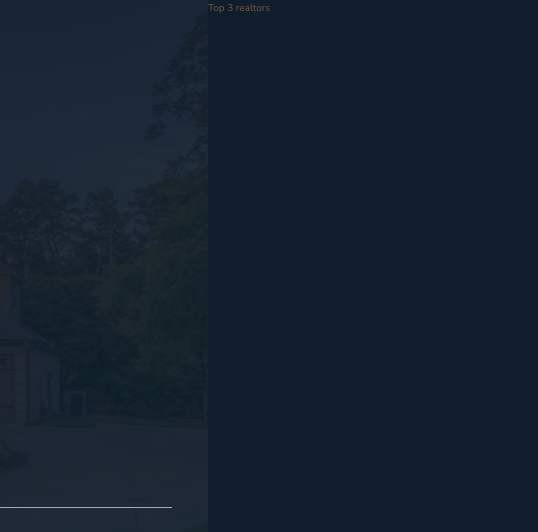
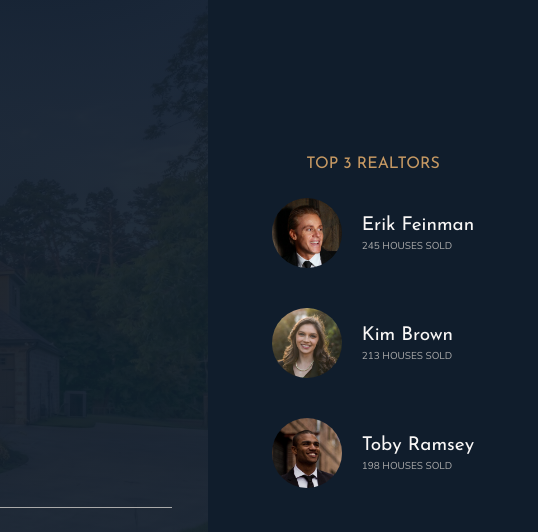
Before and after one commit to marcin-bojar/Nexter, a website: page index.html in a window 1280 px wide. Shown: the top 532 px of the page, 742-1280 px from the left. Drawn offline with nearby package versions, Linux system fonts and the light colour scheme.

Commit message:
Realtors

```diff
--- a/index.html
+++ b/index.html
@@ -32,7 +32,26 @@
         </header>
 
         <div class="realtors">
-            Top 3 realtors
+            <h3 class="heading-3">Top 3 realtors</h3>
+            <div class="realtors__list">
+                <img src="img/realtor-1.jpeg" alt="Realtor 1" class="realtors__img">
+                <div class="realtors__details">
+                    <h4 class="heading-4 heading-4--light">Erik Feinman</h4>
+                    <p class="realtors__sold">245 houses sold</p>
+                </div>
+
+                <img src="img/realtor-2.jpeg" alt="Realtor 2" class="realtors__img">
+                <div class="realtors__details">
+                    <h4 class="heading-4 heading-4--light">Kim Brown</h4>
+                    <p class="realtors__sold">213 houses sold</p>
+                </div>
+
+                <img src="img/realtor-3.jpeg" alt="Realtor 3" class="realtors__img">
+                <div class="realtors__details">
+                    <h4 class="heading-4 heading-4--light">Toby Ramsey</h4>
+                    <p class="realtors__sold">198 houses sold</p>
+                </div>
+            </div>
         </div>
 
         <section class="features">
--- a/sass/_realtors.scss
+++ b/sass/_realtors.scss
@@ -1,4 +1,39 @@
 .realtors {
     background-color: $color-secondary;
     grid-column: col-start 7 / full-end;
+    padding: 3rem;
+
+    /*
+    display: flex;
+    flex-direction: column;
+    justify-content: center;
+    align-items: center;
+    */
+
+    display: grid;
+    justify-content: center;
+    align-content: center;
+    justify-items: center;
+    row-gap: 2rem;
+
+
+    &__list {
+        display: grid;
+        grid-template-columns: min-content max-content;
+        column-gap: 2rem;
+        row-gap: 5vh;
+        align-items: center;
+    }
+
+    &__img {
+        width: 7rem;
+        border-radius: 50%;
+        display: block;
+    }
+
+    &__sold {
+        color: $color-grey-light-2;
+        text-transform: uppercase;
+        margin-top: -3px;
+    }
 }
```
Also changed, not shown: css/style.css.
